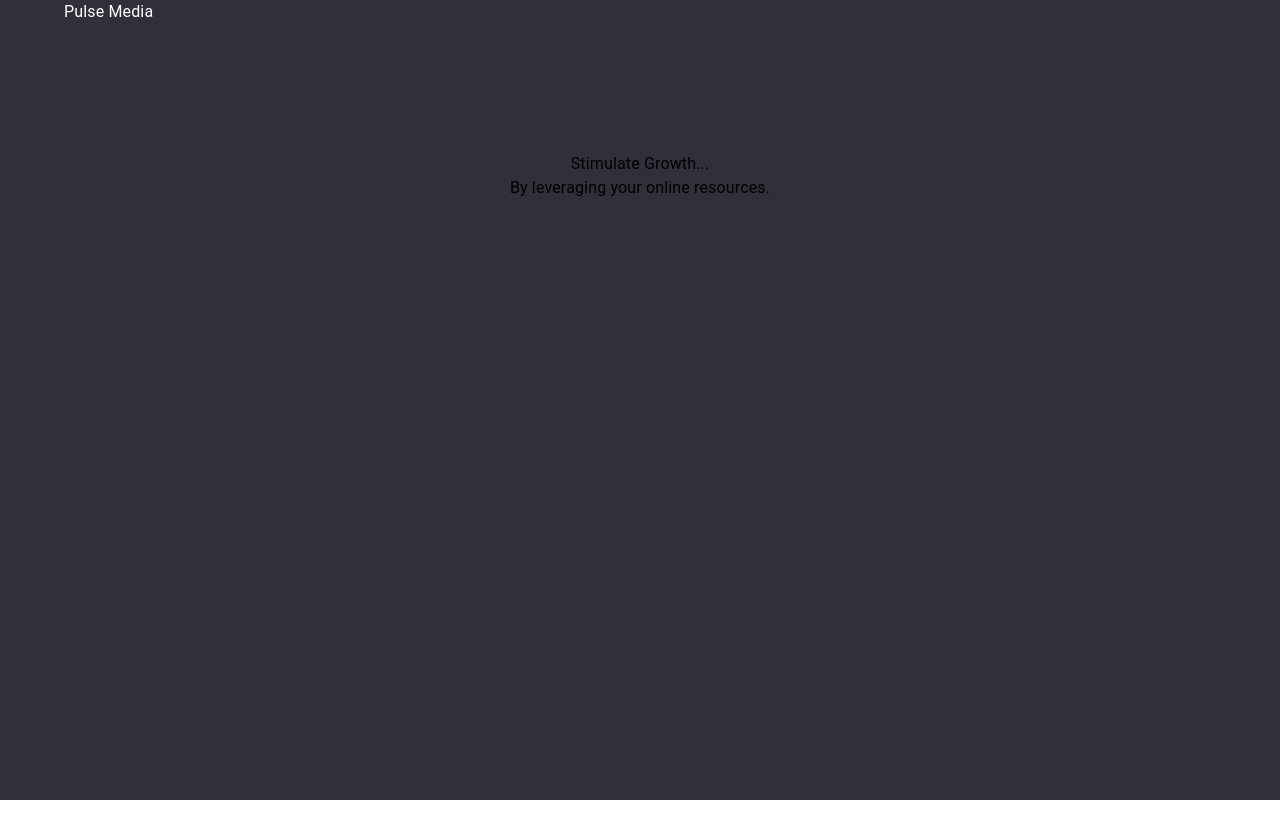
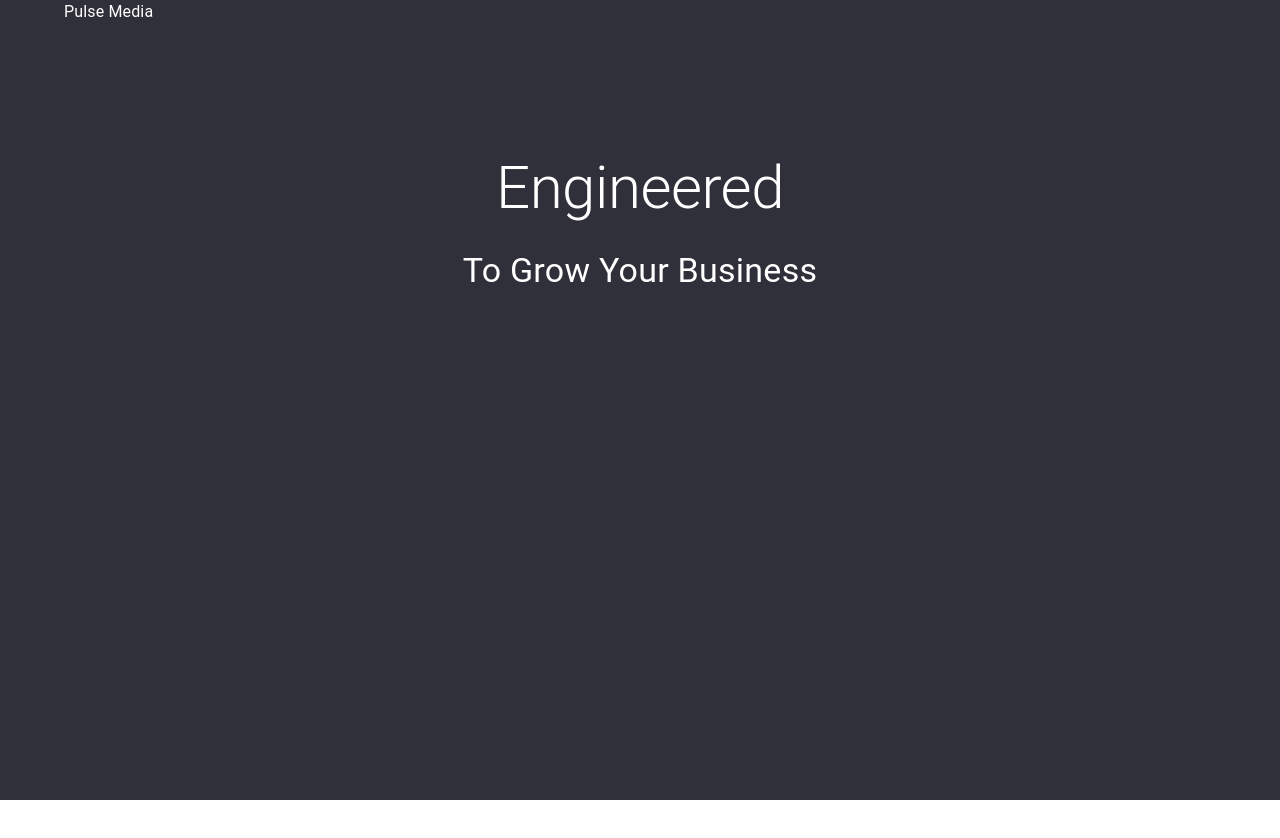
Before and after one commit to BrandonGrayson/mui-pulse-media, a React (Create React App) app: page / in a window 1280 px wide. Shown: the top 838 px of the page. After the commit the page ends 800 px from the top, so only its background shows below. Built offline with nearby package versions, Linux system fonts and the light colour scheme.

Commit message:
Homepage mission statement setup

```diff
--- a/src/App.js
+++ b/src/App.js
@@ -9,7 +9,7 @@ function App() {
     <Box
      sx={{
        bgcolor: "primary.main",
-       height: "100vh"
+       minHeight: '100vh'
      }}>
        <Navbar />
       <Home />
--- a/src/Home.js
+++ b/src/Home.js
@@ -3,17 +3,21 @@ export default function Home() {
     return (
         <Box sx={{
             display: 'flex',
-            height: 'inherit',
+            height: '100%',
             flexDirection: 'column',
             alignItems: 'center',
-            mt: '10%'
-          }}>
-          <Typography
-           >Stimulate Growth...
+            mt: '10%',
+            color: "primary.secondary"
+        }}>
+            <Typography
+                variant="h2"
+            >Engineered
            </Typography>
-           <Typography >
-             By leveraging your online resources.
+            <Typography
+                variant="h4"
+                pt="2%">
+                To Grow Your Business
            </Typography>
-          </Box>
+        </Box>
     )
 }
```
